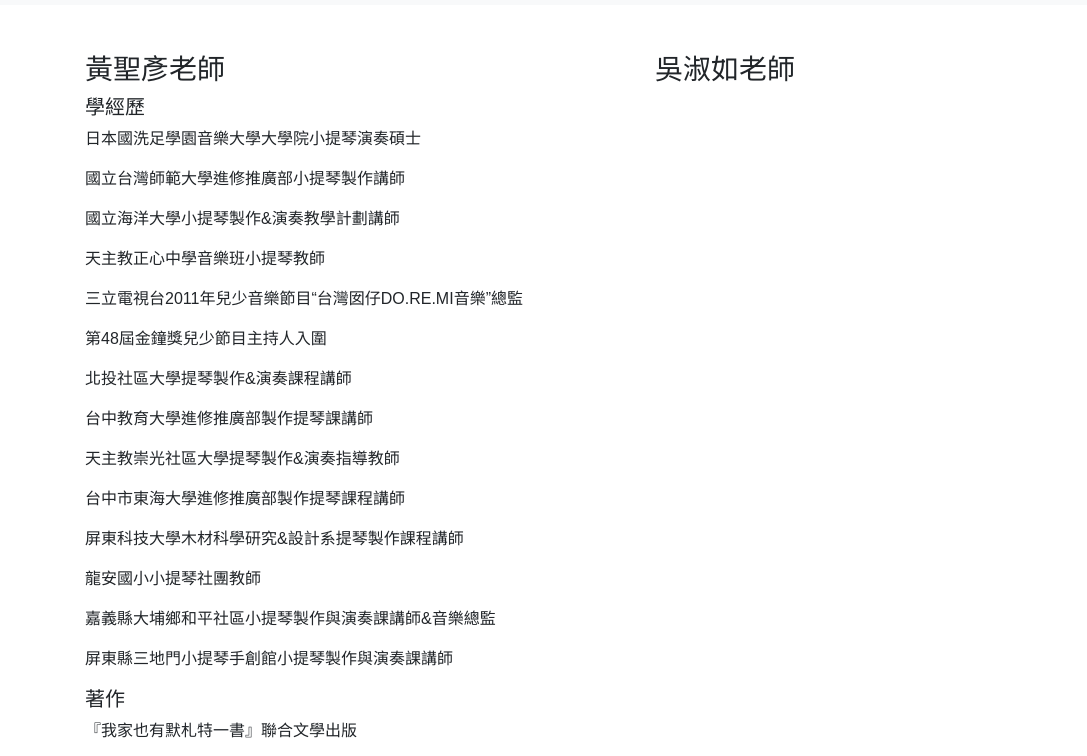
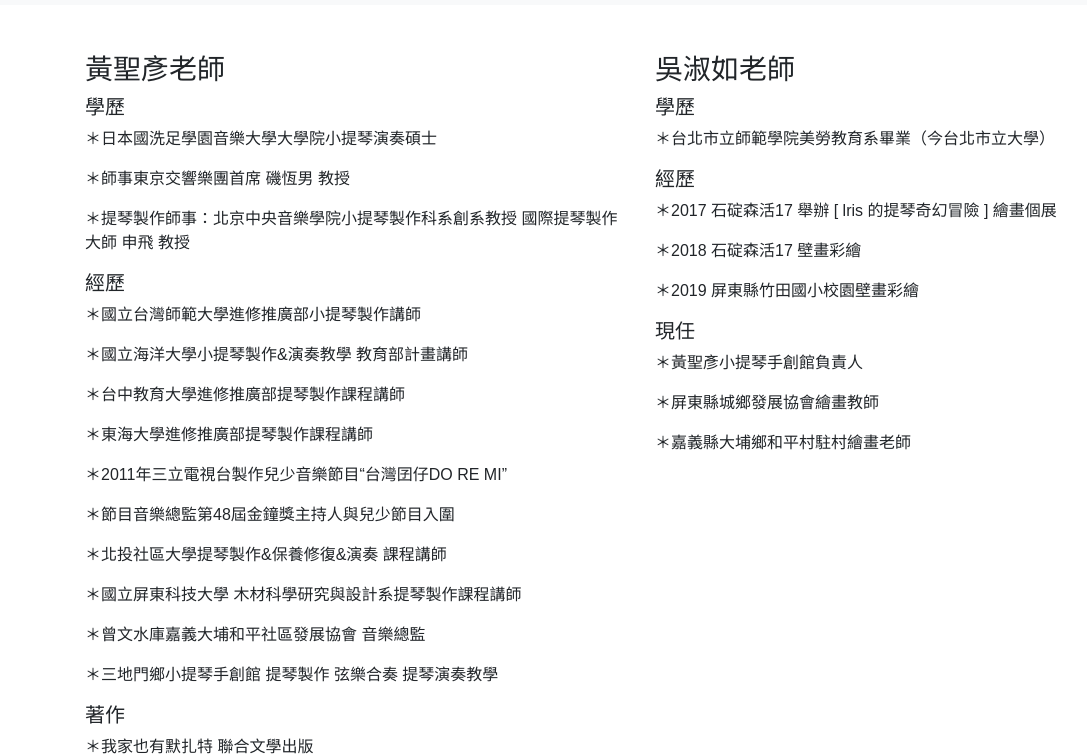
Before and after one commit to YYJ-Network-Studio/Tunghai-Violin-Art-Studio, a plain HTML site: page teacher.html in a window 1280 px wide. Shown: the part 51-807 px from the top of the page, without its empty margins (0-1087 px from the left). Drawn offline with nearby package versions, Linux system fonts and the light colour scheme.

Commit message:
Update teacher resume

```diff
--- a/teacher.html
+++ b/teacher.html
@@ -38,31 +38,41 @@
         <div class="row">
             <div class="col-md-6 mt-5">
                 <h3>黃聖彥老師</h3>
-                <h5>學經歷</h5>
-                <p>日本國洗足學園音樂大學大學院小提琴演奏碩士</p>
-                <p>國立台灣師範大學進修推廣部小提琴製作講師</p>
-                <p>國立海洋大學小提琴製作&演奏教學計劃講師</p>
-                <p>天主教正心中學音樂班小提琴教師</p>
-                <p>三立電視台2011年兒少音樂節目“台灣囡仔DO.RE.MI音樂”總監</p>
-                <p>第48屆金鐘獎兒少節目主持人入圍</p>
-                <p>北投社區大學提琴製作&演奏課程講師</p>
-                <p>台中教育大學進修推廣部製作提琴課講師</p>
-                <p>天主教崇光社區大學提琴製作&演奏指導教師</p>
-                <p>台中市東海大學進修推廣部製作提琴課程講師</p>
-                <p>屏東科技大學木材科學研究&設計系提琴製作課程講師</p>
-                <p>龍安國小小提琴社團教師</p>
-                <p>嘉義縣大埔鄉和平社區小提琴製作與演奏課講師&音樂總監</p>
-                <p>屏東縣三地門小提琴手創館小提琴製作與演奏課講師</p>
+                <h5>學歷</h5>
+                <p>＊日本國洗足學園音樂大學大學院小提琴演奏碩士</p>
+                <p>＊師事東京交響樂團首席 磯恆男 教授</p>
+                <p>＊提琴製作師事：北京中央音樂學院小提琴製作科系創系教授 國際提琴製作大師 申飛 教授</p>
+                <h5>經歷</h5>
+                <p>＊國立台灣師範大學進修推廣部小提琴製作講師</p>
+                <p>＊國立海洋大學小提琴製作&演奏教學 教育部計畫講師</p>
+                <p>＊台中教育大學進修推廣部提琴製作課程講師</p>
+                <p>＊東海大學進修推廣部提琴製作課程講師</p>
+                <p>＊2011年三立電視台製作兒少音樂節目“台灣囝仔DO RE MI”</p>
+                <p>＊節目音樂總監第48屆金鐘獎主持人與兒少節目入圍</p>
+                <p>＊北投社區大學提琴製作&保養修復&演奏 課程講師</p>
+                <p>＊國立屏東科技大學 木材科學研究與設計系提琴製作課程講師</p>
+                <p>＊曾文水庫嘉義大埔和平社區發展協會 音樂總監</p>
+                <p>＊三地門鄉小提琴手創館 提琴製作 弦樂合奏 提琴演奏教學</p>
                 <h5>著作</h5>
-                <p>『我家也有默札特一書』聯合文學出版</p>
-                <p>『小提琴手工製作技法』</p>
+                <p>＊我家也有默扎特 聯合文學出版</p>
+                <p>＊小提琴手工製作技法 國家圖書館出版</p>
                 <h5>展覽</h5>
-                <p>獲邀107年總統府藝廊於總統府展覽 主題：幸福共好</p>
+                <p>＊獲邀107年總統府藝廊於總統府展覽 主題：幸福共好</p>
                 <h5>課程理念</h5>
                 <p>從材料的產地存放、選擇到提琴樣式、尺寸、弧度、厚薄...規格與製作工序，琴漆的調配，塗裝，零配件的裝配...完全依義大利16世紀製作提琴方法來製作。</p>
             </div>
             <div class="col-md-6 mt-5">
                 <h3>吳淑如老師</h3>
+                <h5>學歷</h5>
+                <p>＊台北市立師範學院美勞教育系畢業（今台北市立大學）</p>
+                <h5>經歷</h5>
+                <p>＊2017 石碇森活17 舉辦 [ lris 的提琴奇幻冒險 ] 繪畫個展</p>
+                <p>＊2018 石碇森活17 壁畫彩繪</p>
+                <p>＊2019 屏東縣竹田國小校園壁畫彩繪</p>
+                <h5>現任</h5>
+                <p>＊黃聖彥小提琴手創館負責人</p>
+                <p>＊屏東縣城鄉發展協會繪畫教師</p>
+                <p>＊嘉義縣大埔鄉和平村駐村繪畫老師</p>
             </div>
         </div>
     </div>
```
